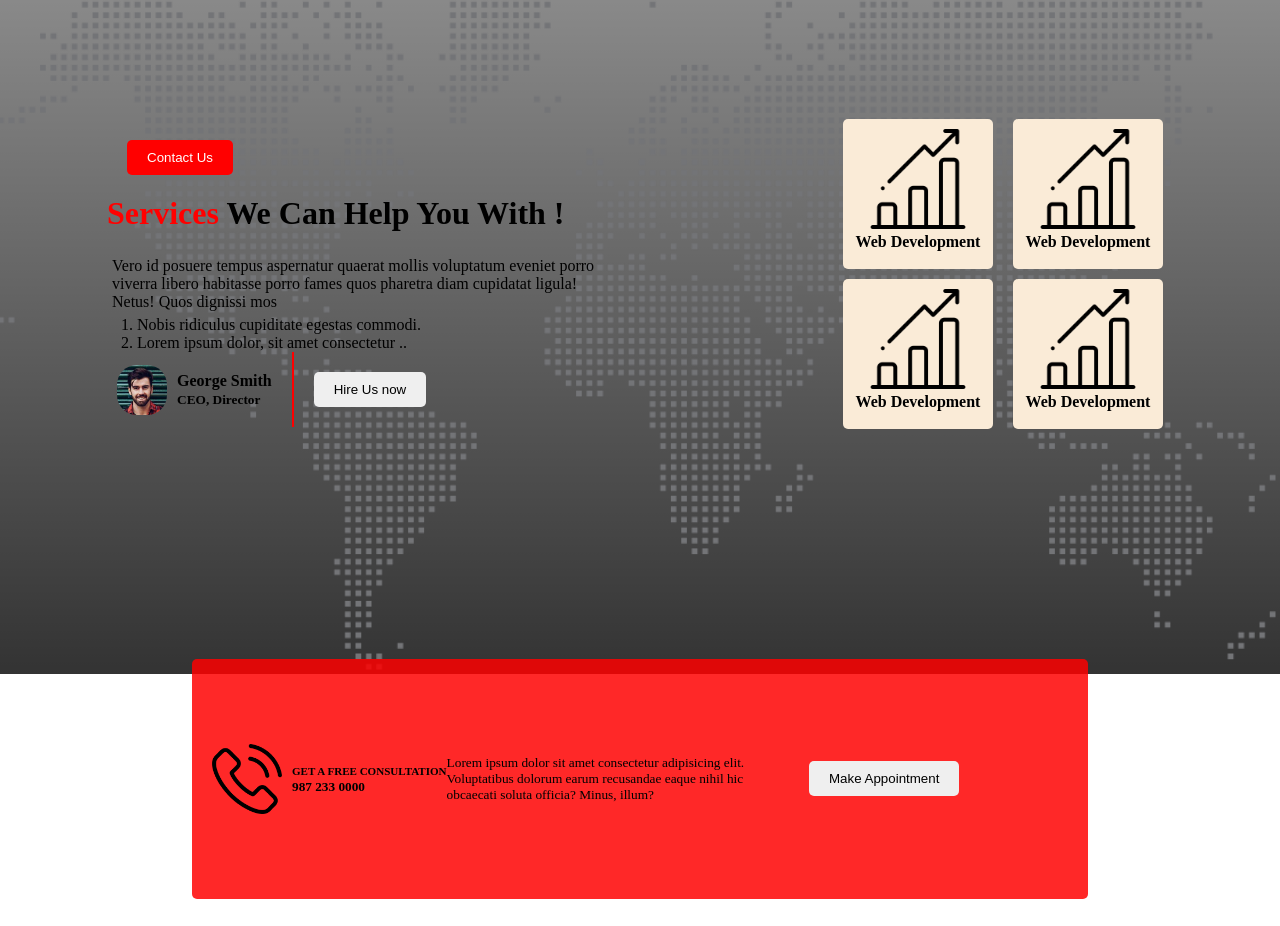
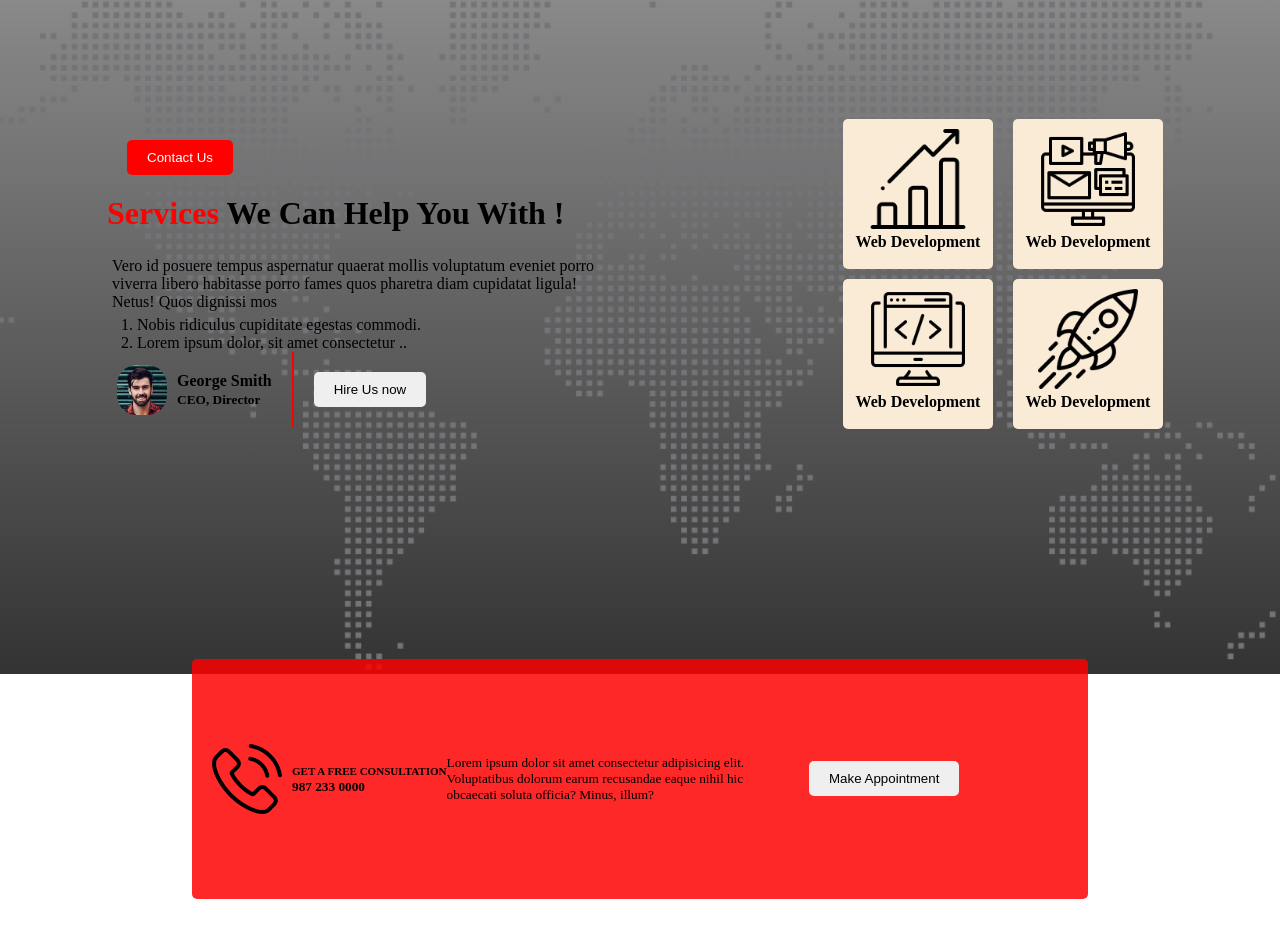
Before and after one commit to Sayem-hussain-majhi/digital-anegcy, a plain HTML site: page my-code/index.html in a window 1280 px wide. Shown: the part 978-1904 px from the top of the page. Drawn offline with Linux system fonts and the light colour scheme.

Commit message:
almost finished

```diff
--- a/my-code/index.html
+++ b/my-code/index.html
@@ -64,18 +64,18 @@
                         <h4>Web Development</h4>
                     </div>
                     <div class="services-box">
-                        <img class="icon" src="../asset/icons/bar-chart.png" alt="">
+                        <img class="icon" src="../asset/icons/coding.png" alt="">
                         <h4>Web Development</h4>
                     </div>
                 </div>
 
                 <div class="second-tow-box">
                     <div class="services-box">
-                        <img class="icon" src="../asset/icons/bar-chart.png" alt="">
+                        <img class="icon" src="../asset/icons/digital-marketing.png" alt="">
                         <h4>Web Development</h4>
                     </div>
                     <div class="services-box">
-                        <img class="icon" src="../asset/icons/bar-chart.png" alt="">
+                        <img class="icon" src="../asset/icons/startup.png" alt="">
                         <h4>Web Development</h4>
                     </div>
                 </div>
```
